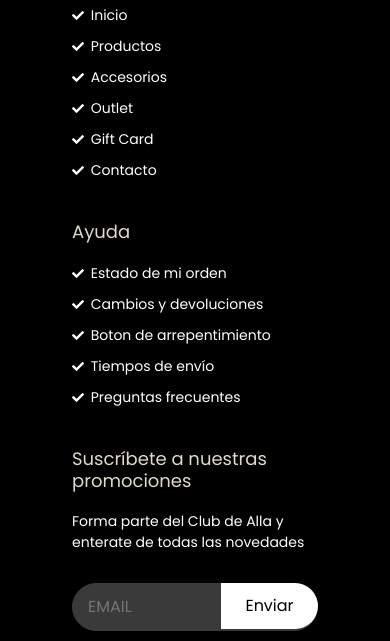
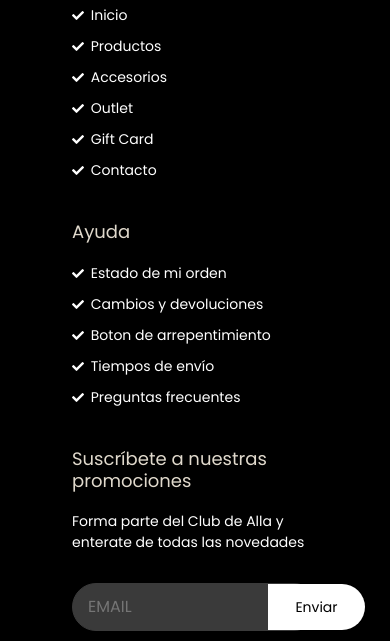
Before and after one commit to AlexisUrielRojas/desafioCoder, a website: page index.html in a window 390 px wide. Shown: the part 1198-1839 px from the top of the page. Drawn offline with nearby package versions, Linux system fonts and the light colour scheme.

Commit message:
cambios para mobile

```diff
--- a/scss/layout/_footer.scss
+++ b/scss/layout/_footer.scss
@@ -126,3 +126,17 @@ footer .footer-bottom a {
     color: #e0d9cc;
     text-decoration: none;
 }
+
+
+@media (max-width: 480px) {
+    footer .newsletter form input[type="submit"]{
+        font-size: 14px;
+    }
+    #submit1{
+        height: 46px;
+    }
+    footer .newsletter form input[type="submit"]{
+        top: -20px;
+        right: -48px;
+    }
+}
```
Also changed, not shown: css/style.css.
